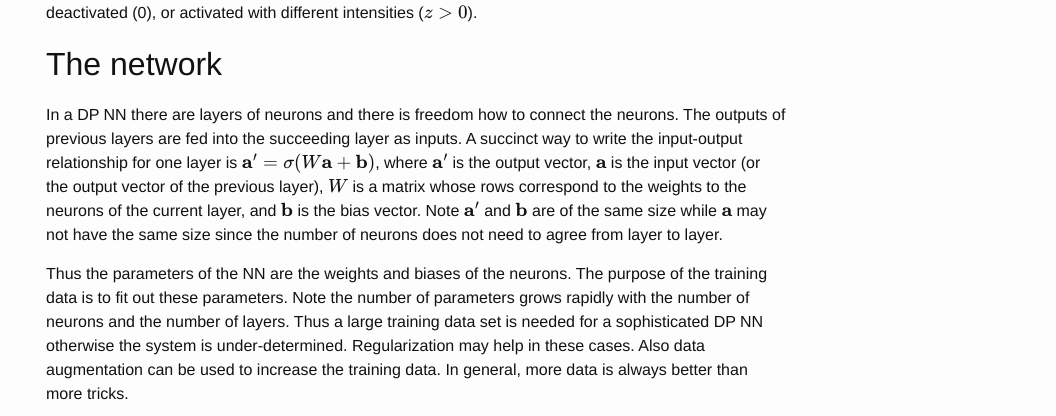
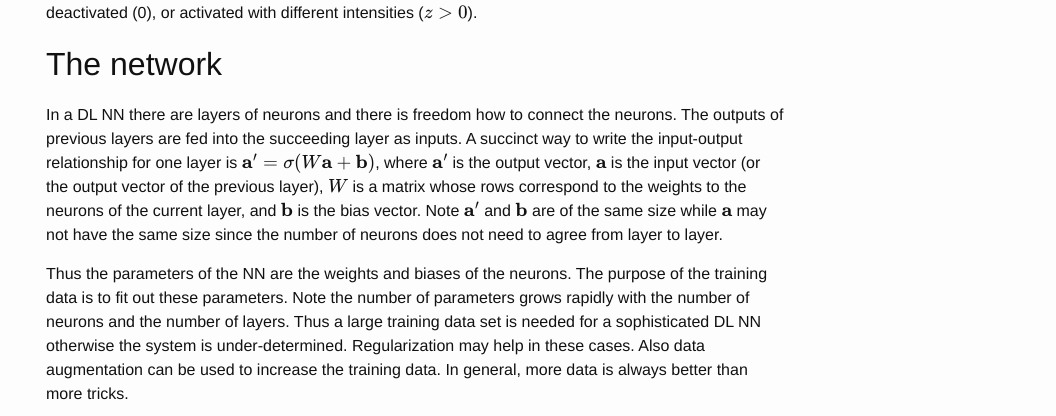
Before and after one commit to nosarthur/nosarthur.github.io, a Jekyll site: the page built from _posts/2016-05-24-deep-learning.md, in a window 1280 px wide and 900 px high, scrolled down 1502 px. Shown: the part 154-570 px from the top of the window, without its empty margins (224-1280 px from the left). Built offline with Jekyll 4.4.1, drawn with Linux system fonts in a browser that asks for light colours; formulas are drawn with MathJax 3; comment, search, counter and statistics services are not loaded; some of the changed text lies outside the part shown.

Commit message:
fix issues

```diff
--- a/_posts/2016-05-24-deep-learning.md
+++ b/_posts/2016-05-24-deep-learning.md
@@ -99,7 +99,7 @@ or activated with different intensities ($$z>0$$).
 
 ## The network
 
-In a DP NN there are layers of neurons and there is freedom how
+In a DL NN there are layers of neurons and there is freedom how
 to connect the neurons.
 The outputs of previous layers are fed into the succeeding layer as inputs.
 A succinct way to write the input-output relationship for one layer
@@ -114,7 +114,7 @@ Thus the parameters of the NN are the weights and biases of the
 neurons.
 The purpose of the training data is to fit out these parameters.
 Note the number of parameters grows rapidly with the number of neurons and the number of layers.
-Thus a large training data set is needed for a sophisticated DP NN
+Thus a large training data set is needed for a sophisticated DL NN
 otherwise the system is under-determined.
 Regularization may help in these cases.
 Also data augmentation can be used to increase the training data.
@@ -211,10 +211,10 @@ do interesting applications such as captioning images.
 According to the [nature review paper][nature], the future of
 DL resides in unsupervised learning.
 In the 2015 ICML panel discussion, NLP was considered to have
-potential for big improvement with DP,
+potential for big improvement with DL,
 particularly the natural language dialog systems.
 Aslo medicine/healthcare was
-identified as the next big thing for DP, for example,
+identified as the next big thing for DL, for example,
 medical image analysis and drug discovery.
 
 Another future direction is about hardware, the ones that are more
@@ -238,5 +238,5 @@ and Geoffrey Hinton, Nature 521, 436 (2015)
 [nature]: http://www.nature.com/nature/journal/v521/n7553/full/nature14539.html
 [LeCun]: http://yann.lecun.com/
 [IC]: http://feynman.mit.edu/ike/homepage/index.html
-[qc]: http://www.amazon.com/Quantum-Computation-Information-10th-Anniversary/dp/1107002176
+[qc]: http://www.amazon.com/Quantum-Computation-Information-10th-Anniversary/DL/1107002176
 [rnn]: http://colah.github.io/posts/2015-08-Understanding-LSTMs/
```
Also changed, not shown: _drafts/2016-06-01-mesh.md (+4 -2 lines), _posts/2016-04-16-g.md (added, +52 -0 lines), links.md (+1 -0 lines).
